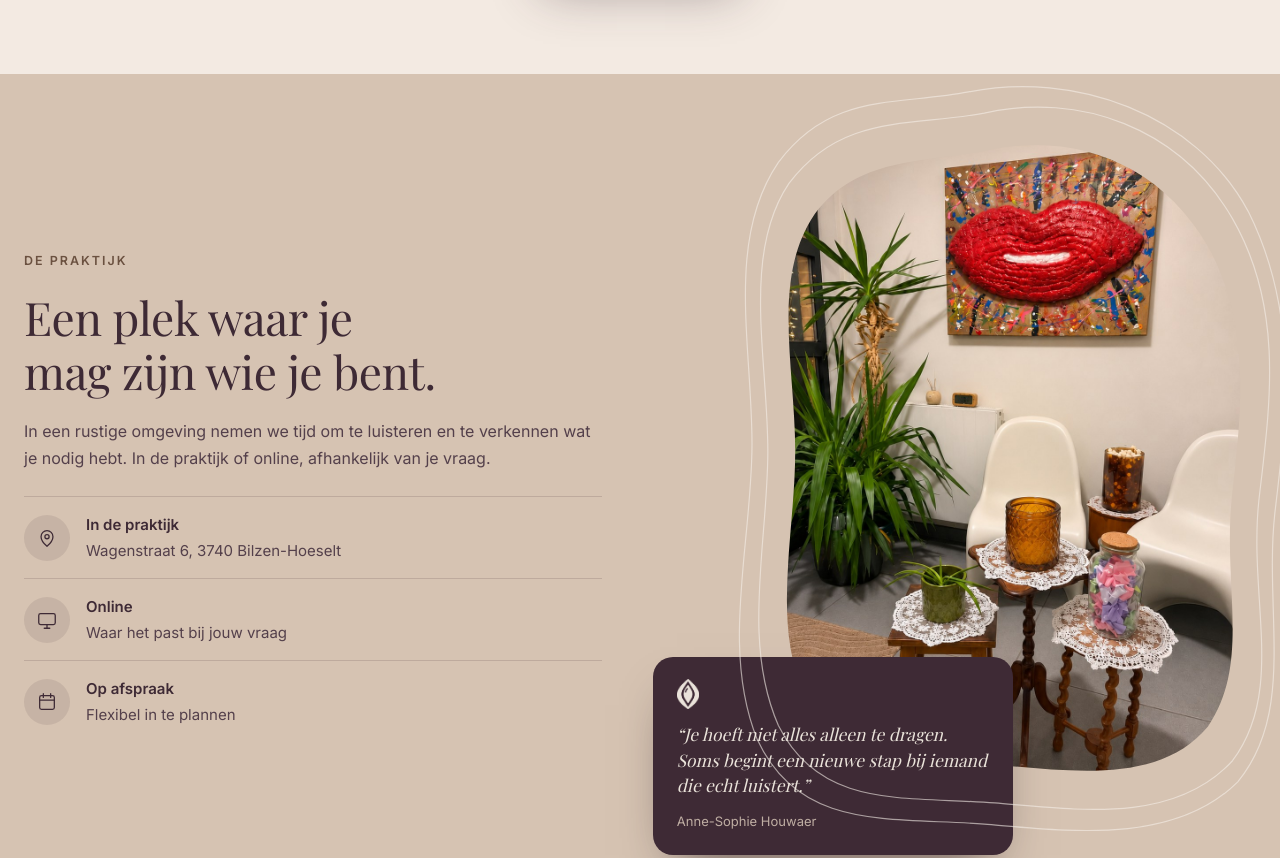
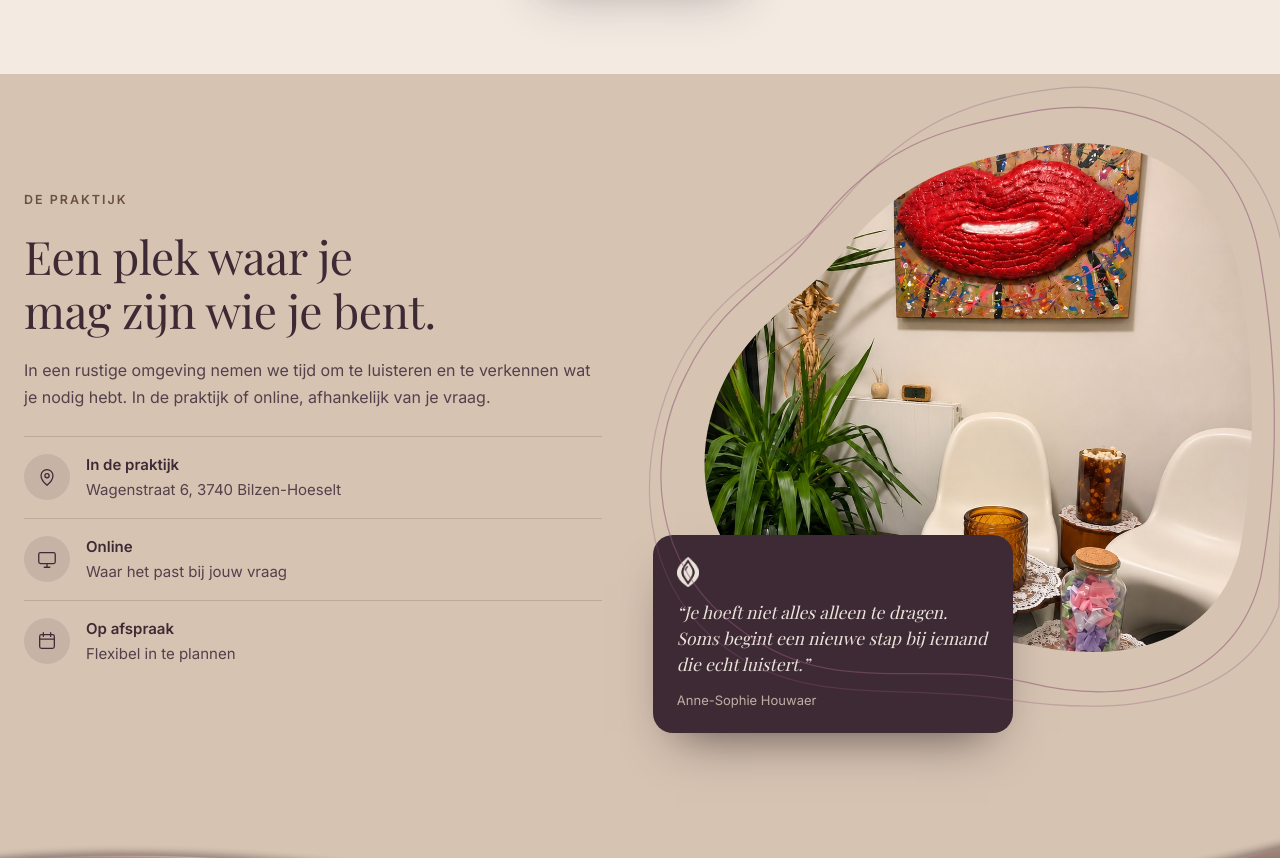
Before and after one commit to BLVJeezy/Nuance-therapy-, a website: page index.html in a window 1280 px wide. Shown: the part 1975-2833 px from the top of the page. Drawn offline with nearby package versions, Linux system fonts and the light colour scheme; a web font is replaced by a local one.

Commit message:
Praktijk: same organic blob and outline as the hero
Co-Authored-By: Claude Opus 5.5 <noreply@anthropic.com>
Claude-Session: https://claude.ai/code/session_01EGV5MVCHsQKZZ71Wdcd441

```diff
--- a/design/canvas.json
+++ b/design/canvas.json
@@ -1 +1 @@
-{"v":3,"createdOnFiles":{"v":1,"at":"2026-11-18T22:10:00Z"},"title":"Nuance — Homepage","launch":{"view":"focused","file":"Main.dc.html"},"pages":[],"boards":{"Main.dc.html":{"x":0,"y":0,"w":1440,"h": 11282,"title":"Homepage","expand":"fill","is_interactive":true}},"order":["Main.dc.html"],"notes":{},"designSystems":[]}
+{"v":3,"createdOnFiles":{"v":1,"at":"2026-11-18T22:10:00Z"},"title":"Nuance — Homepage","launch":{"view":"focused","file":"Main.dc.html"},"pages":[],"boards":{"Main.dc.html":{"x":0,"y":0,"w":1440,"h": 11161,"title":"Homepage","expand":"fill","is_interactive":true}},"order":["Main.dc.html"],"notes":{},"designSystems":[]}
--- a/index.html
+++ b/index.html
@@ -11,9 +11,8 @@
 <link rel="stylesheet" href="https://fonts.googleapis.com/css2?family=Inter:wght@400;500;600&family=Playfair+Display:ital,wght@0,400;0,500;1,400;1,500&display=swap">
 <style>
 .hero-blob{position:relative;order:2;flex:none;width:min(42vw,600px);aspect-ratio:1.08/1;margin:0 20px 0 0}
-.pb-clip{position:absolute;inset:0;clip-path:url(#plekBlobClip);-webkit-clip-path:url(#plekBlobClip);overflow:hidden}
-.pb-lines{position:absolute;inset:-5% -5% -5% -5%;width:110%;height:110%;overflow:visible;pointer-events:none;z-index:1}
-.pb-lines path{fill:none;stroke:#F6EEE8;stroke-opacity:.6;stroke-width:1.2;vector-effect:non-scaling-stroke}
+.pb-clip{position:absolute;inset:0;clip-path:url(#heroBlobClip);-webkit-clip-path:url(#heroBlobClip);overflow:hidden}
+.pb-lines{z-index:1}
 .hb-clip{position:absolute;inset:0;clip-path:url(#heroBlobClip);-webkit-clip-path:url(#heroBlobClip);background:#3E2A35}
 .hb-video{position:absolute;inset:0;width:100%;height:100%;object-fit:cover;display:block;pointer-events:none}
 .hb-lines{position:absolute;inset:-6% -2% -6% -6%;width:108%;height:112%;overflow:visible;pointer-events:none}
@@ -303,7 +302,7 @@ html{scroll-behavior:auto}
 </ul>
 </div>
 <div class="plek-media" style="position: relative; padding-bottom: clamp(48px, 6vw, 80px)">
-<div role="img" aria-label="De praktijk van Nuance in Bilzen-Hoeselt" class="plek-blob" style="position: relative; aspect-ratio: 3 / 4; max-height: 640px; margin-left: auto; width: min(100%, 480px)"><svg width="0" height="0" style="position:absolute"><defs><clipPath id="plekBlobClip" clipPathUnits="objectBoundingBox"><path d="M0.44,0.02 C0.62,-0.01 0.80,0.04 0.90,0.17 C0.99,0.29 0.97,0.43 0.95,0.56 C0.93,0.70 0.99,0.82 0.90,0.92 C0.80,1.01 0.62,0.99 0.46,0.98 C0.30,0.97 0.14,0.99 0.06,0.87 C-0.01,0.76 0.04,0.62 0.04,0.49 C0.04,0.36 -0.01,0.22 0.08,0.12 C0.17,0.03 0.30,0.04 0.44,0.02 Z"></path></clipPath></defs></svg><svg class="pb-lines" viewBox="0 0 100 100" preserveAspectRatio="none" aria-hidden="true"><path d="M44,1 C62,-2 81,3 91,16 C101,29 98,43 96,56 C94,70 101,83 91,93 C80,102 62,100 46,99 C29,98 13,100 5,88 C-2,76 3,62 3,49 C3,36 -2,21 7,11 C17,1 30,3 44,1 Z"></path><path d="M41,-2 C61,-5 84,1 94,15 C104,30 101,45 99,58 C97,72 103,86 92,96 C80,105 60,103 44,102 C26,101 9,103 1,90 C-6,77 0,62 0,48 C0,34 -5,19 5,8 C15,-2 27,0 41,-2 Z"></path></svg><div class="pb-clip"><img src="assets/praktijk.jpg" alt="" style="position: absolute; inset: 0; width: 100%; height: 100%; object-fit: cover; object-position: 50% 50%; display: block" data-ei="i3c3662be58"></div></div>
+<div role="img" aria-label="De praktijk van Nuance in Bilzen-Hoeselt" class="plek-blob" style="position: relative; aspect-ratio: 1.08 / 1; margin-left: auto; width: min(100%, 560px)"><svg class="hb-lines pb-lines" aria-hidden="true" viewBox="0 0 100 100" preserveAspectRatio="none"><path d="M60,1 C80,-3 96,6 99,27 C102,45 102,64 99,81 C95,98 79,104 60,99 C42,95 28,102 13,90 C-2,79 -3,60 4,46 C10,33 19,30 26,20 C36,7 45,4 60,1 Z"></path><path d="M64,-3 C84,-6 103,8 103,30 L102,86 C96,103 76,105 57,102 C38,99 22,104 8,91 C-5,79 -4,58 3,44 C10,30 21,27 30,16 C40,4 49,-1 64,-3 Z"></path></svg><div class="pb-clip"><img src="assets/praktijk.jpg" alt="" style="position: absolute; inset: 0; width: 100%; height: 100%; object-fit: cover; object-position: 50% 22%; display: block" data-ei="i3c3662be58"></div></div>
 <figure class="plek-quote" style="position: absolute; left: clamp(-28px, -2vw, -8px); bottom: 0; width: min(80%, 360px); margin: 0; display: flex; flex-direction: column; gap: 12px; box-sizing: border-box; padding: 22px 24px; border-radius: 20px; background: #3E2A35; color: #EAE3DA; box-shadow: 0 24px 48px -24px rgba(30,18,24,0.7)">
 <img src="assets/mark-licht.png" alt="" style="height: 30px; width: auto; align-self: flex-start" data-ei="i5f0b341dd4">
 <blockquote style="margin: 0; font-family: 'Playfair Display', Georgia, serif; font-style: italic; font-size: 1.08rem; line-height: 1.5" data-ek="t8f7c9dee48">“Je hoeft niet alles alleen te dragen. Soms begint een nieuwe stap bij iemand die echt luistert.”</blockquote>
```
Also changed, not shown: design/Main.dc.html (+4 -5 lines), faq.html (+2 -3 lines), privacy.html (+2 -3 lines).
